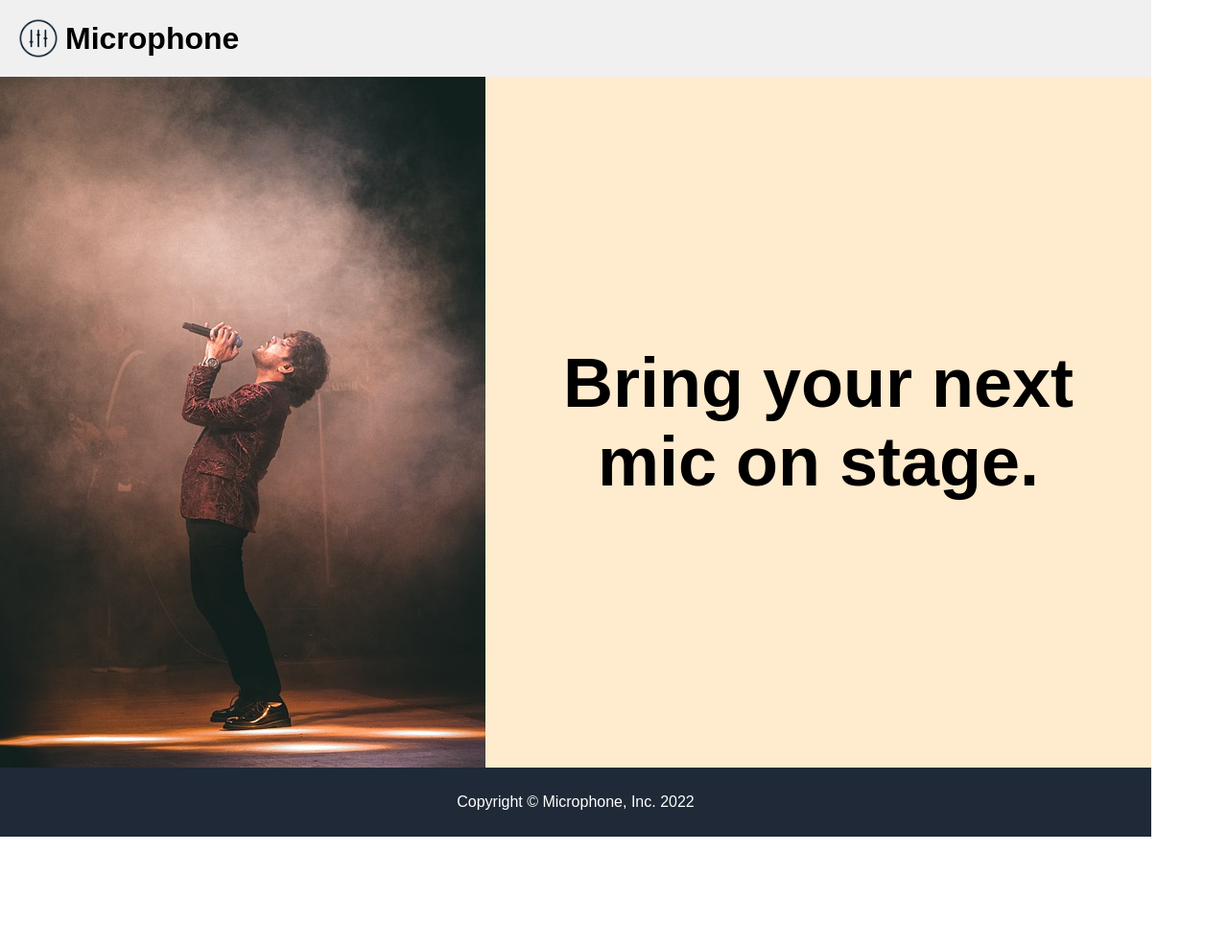
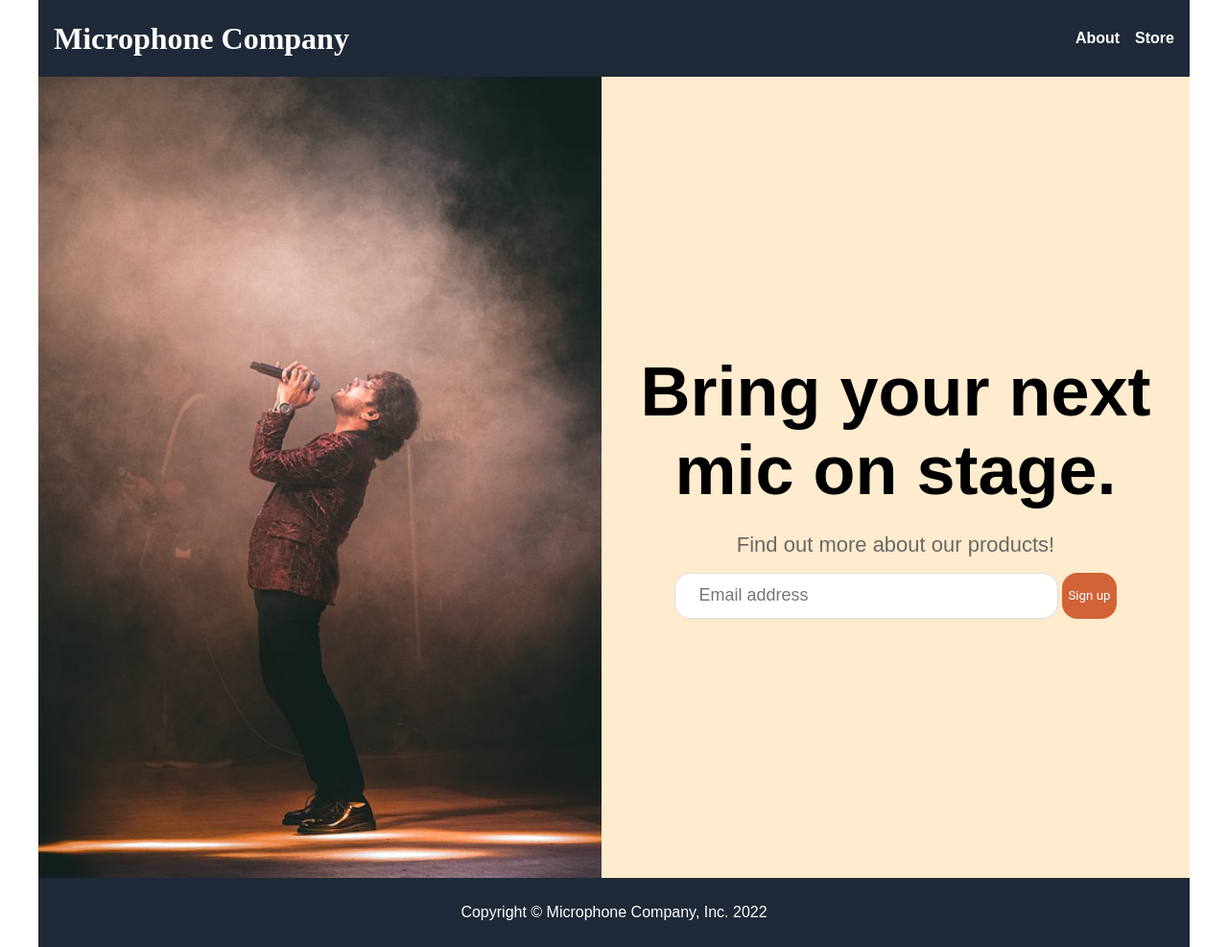
Before and after one commit to Tony-Hua1/mic-landing-page, a plain HTML site: page index.html in a window 1280 px wide. Shown: the whole page at 96% size. Before the commit the page ends 872 px from the top, so only its background shows below. Drawn offline with Linux system fonts and the light colour scheme.

Commit message:
Update index.html and style.css files

```diff
--- a/index.html
+++ b/index.html
@@ -7,15 +7,31 @@
 	</head>
 	<body>
 		<div class="header">
-			<img src="./images/equalizer-2935455_960_720.png" alt="equalizer icon" width="80" height="80">
-			<div class="header-text">Microphone</div>
+			<div class="left-content">
+				<!-- <div class="icon">
+					<img src="./images/music-27787_960_720.png" alt="music note icon" width="42">
+				</div> -->
+				<div class="header-text">Microphone Company</div>
+			</div>
+			<ul>
+				<li><a href="google.com">About</a></li>
+				<li><a href="google.com">Store</a></li>
+			</ul>
 		</div>
 		<div class="container">
-			<img src="./images/man-5431169_960_720.jpg" alt="man holding microphone">
-			<div class="container-text">Bring your next mic on stage.
+			<img src="./images/man-5431169_960_720.jpg" alt="man holding microphone" width="1000">
+			<div class="container2">
+				<div class="container-text">Bring your next mic on stage.</div>
+				<div class="container-text2">Find out more about our products!</div>
+				<div class="container3">
+					<div class="input">
+						<input type="text" placeholder="Email address">
+					</div>
+					<button>Sign up</button>
+				</div>
 			</div>
 		</div>
 		<div class="footer">
-			Copyright &#169 Microphone, Inc. 2022
+			Copyright &#169 Microphone Company, Inc. 2022
 	</body>
 </html>
--- a/style.css
+++ b/style.css
@@ -2,21 +2,47 @@ body {
 	font-family: Arial, Helvetica, sans-serif;
 	display: flex;
 	flex-direction: column;
-	margin: 0;
+	margin: auto;
 	width: 1200px;
 }
 
 .header {
-	background-color: rgb(240, 240, 240);
+	background-color: #1F2937;
 	height: 80px;
+	font-size: 32px;
 	font-weight: 900;
-	font-size: 32px;
 	display: flex;
-	align-items: center;;
+	align-items: center;
+	justify-content: space-between;
+}
+
+.left-content {
+	display: flex;
+	align-items: center;
+}
+
+.icon {
+	margin-left: 16px;
+	margin-top: 8px;
 }
 
 .header-text {
-	margin-left: -12px;
+	color: white;
+	font-family: Frutiger;
+	margin-left: 16px;
+}
+
+ul {
+	display: flex;
+	list-style: none;
+	gap: 16px;
+	font-size: 16px;
+	padding-right: 16px;
+}
+
+a {
+	color: white;
+	text-decoration: none;
 }
 
 .container {
@@ -24,15 +50,52 @@ body {
 	display: flex;
 }
 
+.container2 {
+	display: flex;
+	justify-content: center;
+	flex-direction: column;
+	align-items: center;
+}
+
 .container-text {
 	font-size: 72px;
 	font-weight: 900;
+	text-align: center;
+	padding: 16px;
+}
+
+.container-text2{
+	font-size: 22px;
+	color: rgb(105, 104, 104);
+	margin-top: 8px;
 	display: flex;
 	justify-content: center;
 	align-items: center;
-	text-align: center;
-	padding: 16px;
+}
 
+.container3 {
+	display: flex;
+}
+
+input {
+	border: 1px solid #ddd;
+	border-radius: 16px;
+	padding: 8px 24px;
+	width: 350px;
+	height: 30px;
+	margin-top: 16px;
+	display: flex;
+	font-size: 18px;
+}
+
+button {
+	font-family: Roboto, sans-serif;
+	border: none;
+	border-radius: 16px;
+	margin-top: 16px;
+	margin-left: 4px;
+	background-color: rgb(209, 99, 55);
+	color: white;
 }
 
 .footer {
```
